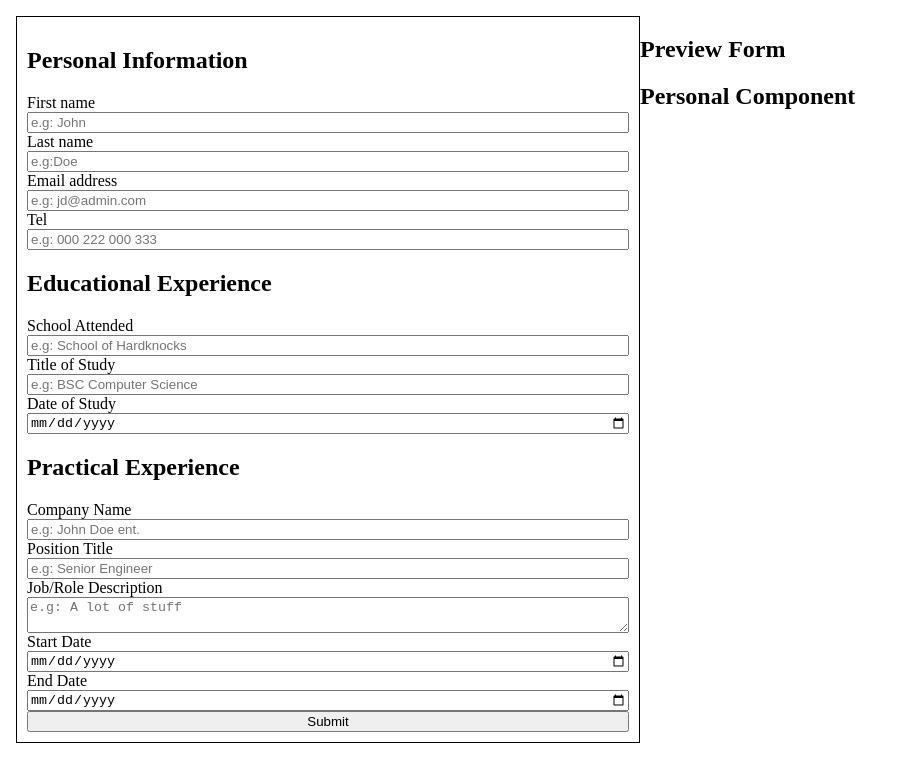
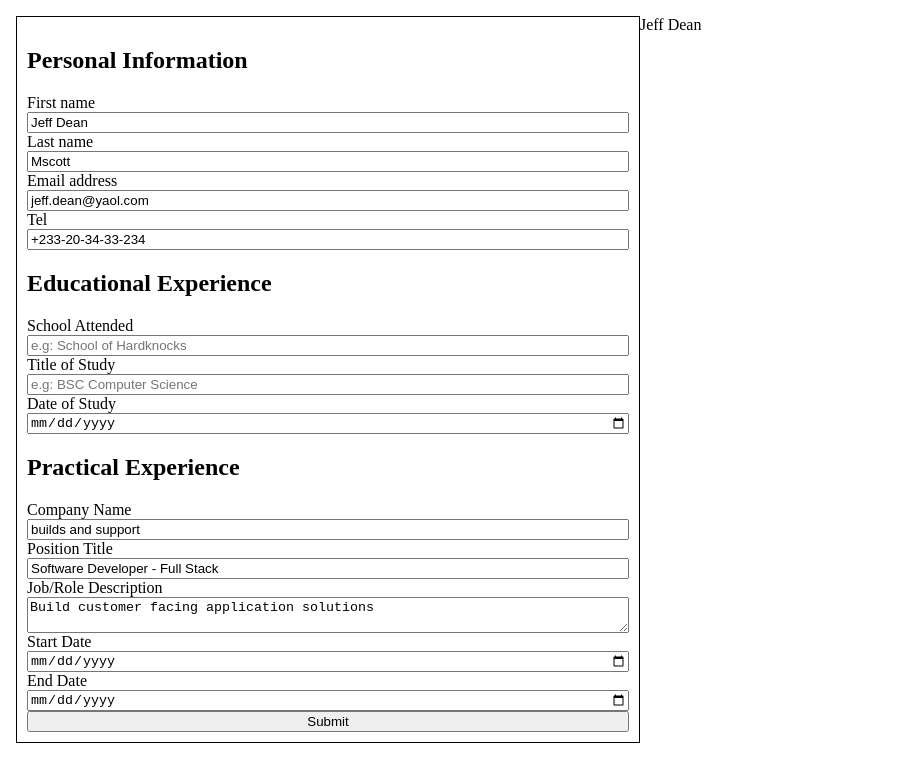
Before and after one commit to kafui4k/cv-project, a React (Create React App) app: page / in a window 1280 px wide. Shown: the top 782 px of the page, without its empty margins (0-903 px from the left). Built offline with nearby package versions, Linux system fonts and the light colour scheme.

Commit message:
Clean up state from Form.js component

```diff
--- a/src/App.js
+++ b/src/App.js
@@ -3,11 +3,56 @@ import Form from './components/Form';
 import PreviewForm from './components/PreviewForm';
 
 class App extends Component {
+  constructor(props) {
+    super(props)
+
+    this.state = {
+       firstname: "Jeff Dean",
+       lastname: 'Mscott',
+        email: 'jeff.dean@yaol.com',
+        telephone: '+233-20-34-33-234',
+        eduExps: [
+          {
+            schoolAttended: 'MIT',
+            studyTitle: 'Computer Sceince Major - Robotics',
+            dateOfStudy: '2022',
+          }
+        ],
+        companyName: 'builds and support',
+        positionTitle: 'Software Developer - Full Stack',
+        jobDescription: 'Build customer facing application solutions',
+        startDate: '2022',
+        endDate: 'present'
+    }
+
+    this.handleFormChange = this.handleFormChange.bind(this)
+  }
+
+  handleFormChange(event) {
+    // handle form input change here
+    this.setState( {
+      [event.target.name]: event.target.value
+    })
+  }
+
   render() {
+    const eduExperiences = this.state.eduExps.map(eduExp => eduExp)
     return (
       <main className="App">
-        <Form />
-        <PreviewForm />
+        <Form
+          firstname={this.state.firstname}
+          lastname={this.state.lastname}
+          email={this.state.email}
+          telephone={this.state.telephone}
+          handleFormChange={this.handleFormChange}
+          eduExperience={eduExperiences}
+          companyName={this.state.companyName}
+          jobDescription={this.state.jobDescription}
+          positionTitle={this.state.positionTitle}
+          startDate={this.state.startDate}
+          endDate={this.state.endDate}
+        />
+        <section>{this.state.firstname}</section>
       </main>
     );
   }
--- a/src/components/Form.js
+++ b/src/components/Form.js
@@ -3,39 +3,6 @@ import Input from './Input';
 import TextArea from './TextArea';
 
 class Form extends Component {
-    constructor(props) {
-        super(props)
-
-        this.state = {
-          firstname: '',
-          lastname: '',
-          email: '',
-          telephone: '',
-          schoolAttended: '',
-          studyTitle: '',
-          dateOfStudy: '',
-          companyName: '',
-          positionTitle: '',
-          jobDescription: '',
-          startDate: '',
-          endDate: ''
-        }
-
-        this.handleFormChange = this.handleFormChange.bind(this)
-        this.onSubmitForm = this.onSubmitForm.bind(this)
-      }
-
-      handleFormChange(event) {
-          // handle form input change here
-          this.setState({
-              [event.target.name]: event.target.value
-          })
-      }
-
-      onSubmitForm(e) {
-        e.preventDefault();
-      }
-
   render() {
     return (
         <section className='content'>
@@ -46,8 +13,8 @@ class Form extends Component {
                 type="text"
                 name="firstname"
                 placeholder='e.g: John'
-                value={this.state.firstname}
-                onChange={this.handleFormChange}
+                value={this.props.firstname}
+                onChange={this.props.handleFormChange}
             />
 
             <label htmlFor='lastname'>Last name</label>
@@ -55,8 +22,8 @@ class Form extends Component {
                 type="text"
                 name="lastname"
                 placeholder='e.g:Doe'
-                value={this.state.lastname}
-                onChange={this.handleFormChange}
+                value={this.props.lastname}
+                onChange={this.props.handleFormChange}
             />
 
             <label htmlFor='email'>Email address</label>
@@ -64,8 +31,8 @@ class Form extends Component {
                 type="email"
                 name="email"
                 placeholder='e.g: jd@admin.com'
-                value={this.state.email}
-                onChange={this.handleFormChange}
+                value={this.props.email}
+                onChange={this.props.handleFormChange}
             />
 
             <label htmlFor='telephone'>Tel</label>
@@ -73,8 +40,8 @@ class Form extends Component {
                 type="tel"
                 name="telephone"
                 placeholder='e.g: 000 222 000 333'
-                value={this.state.telephone}
-                onChange={this.handleFormChange}
+                value={this.props.telephone}
+                onChange={this.props.handleFormChange}
             />
 
             <h1 className='pinfo___title'>Educational Experience</h1>
@@ -83,8 +50,8 @@ class Form extends Component {
                 type='text'
                 name='schoolAttended'
                 placeholder='e.g: School of Hardknocks'
-                value={this.state.schoolAttended}
-                onChange={this.handleFormChange}
+                value={this.props.eduExperience.schoolAttended}
+                onChange={this.props.handleFormChange}
             />
 
             <label htmlFor='studyTitle'>Title of Study</label>
@@ -92,16 +59,16 @@ class Form extends Component {
                 type='text'
                 name='studyTitle'
                 placeholder='e.g: BSC Computer Science'
-                value={this.state.studyTitle}
-                onChange={this.handleFormChange}
+                value={this.props.eduExperience.studyTitle}
+                onChange={this.props.handleFormChange}
                 />
 
-            <label htmlFor='dateOfStudy'>Date of Study</label>
+             <label htmlFor='dateOfStudy'>Date of Study</label>
             <Input
                 type='date'
                 name='dateOfStudy'
-                value={this.state.dateOfStudy}
-                onChange={this.handleFormChange}
+                value={this.props.eduExperience.dateOfStudy}
+                onChange={this.props.handleFormChange}
             />
 
             <h1 className='pinfo___title'>Practical Experience</h1>
@@ -110,8 +77,8 @@ class Form extends Component {
                 type='text'
                 name='companyName'
                 placeholder='e.g: John Doe ent.'
-                value={this.state.companyName}
-                onChange={this.handleFormChange}
+                value={this.props.companyName}
+                onChange={this.props.handleFormChange}
             />
 
             <label htmlFor='positionTitle'>Position Title</label>
@@ -119,31 +86,31 @@ class Form extends Component {
                 type='text'
                 name='positionTitle'
                 placeholder='e.g: Senior Engineer'
-                value={this.state.positionTitle}
-                onChange={this.handleFormChange}
+                value={this.props.positionTitle}
+                onChange={this.props.handleFormChange}
             />
 
             <label htmlFor='jobDescription'>Job/Role Description</label>
             <TextArea
                 name='jobDescription'
                 placeholder='e.g: A lot of stuff'
-                value={this.state.jobDescription}
-                onChange={this.handleFormChange}></TextArea>
+                value={this.props.jobDescription}
+                onChange={this.props.handleFormChange}></TextArea>
 
             <label htmlFor='startDate'>Start Date</label>
             <Input
                 type='date'
                 name='startDate'
-                value={this.state.startDate}
-                onChange={this.handleFormChange}
+                value={this.props.startDate}
+                onChange={this.props.handleFormChange}
             />
 
             <label htmlFor='endDate'>End Date</label>
             <Input
                 type='date'
                 name='endDate'
-                value={this.state.endDate}
-                onChange={this.handleFormChange}
+                value={this.props.endDate}
+                onChange={this.props.handleFormChange}
             />
 
             <button className='btn-generate-resume' type='submit'>Submit</button>
```
